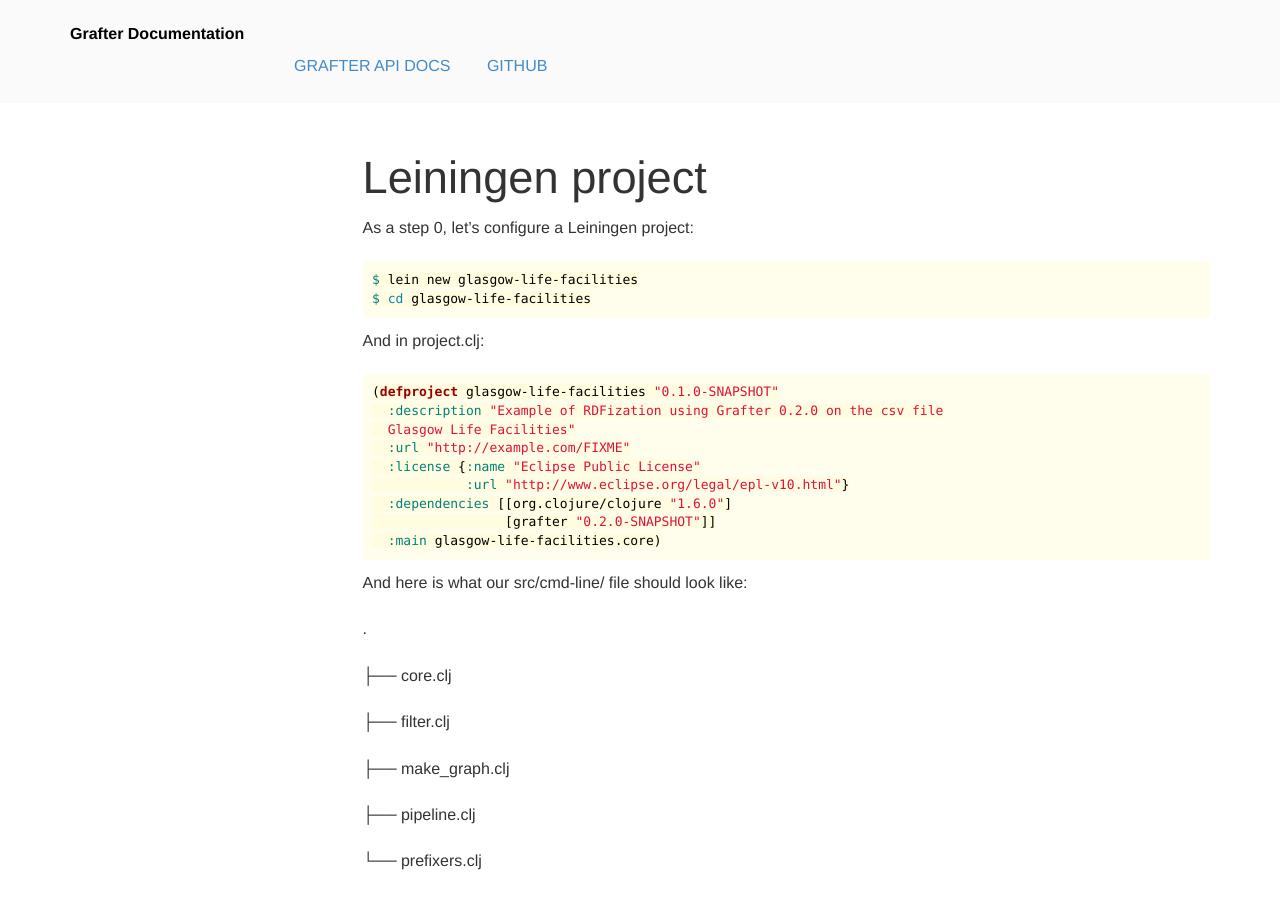
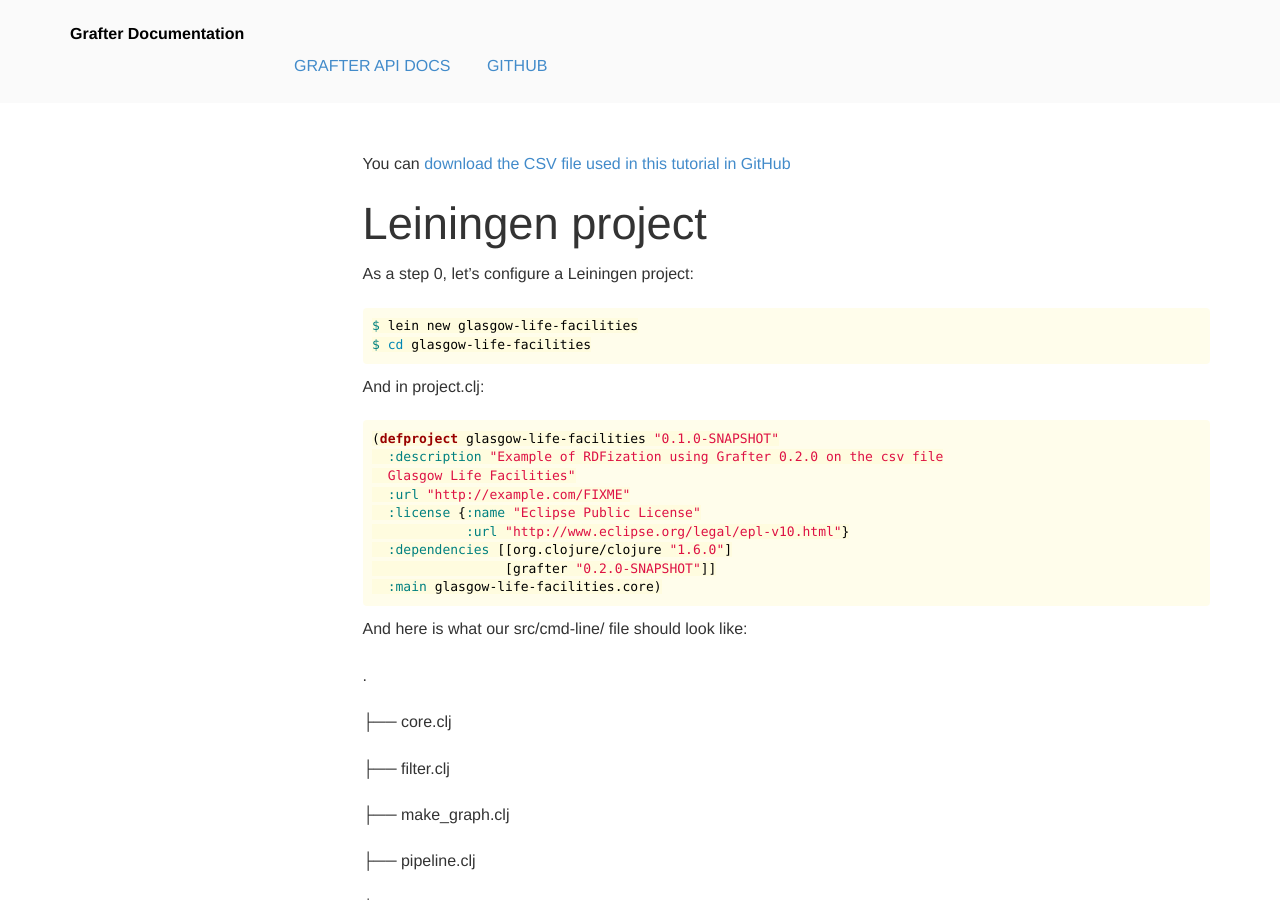
Before and after one commit to Swirrl/grafter-docs, a Jekyll site: the page built from _tutorials/951_command_line.md, in a window 1280 px wide and 900 px high. Built offline with Jekyll 4.4.1, drawn with Linux system fonts in a browser that asks for light colours.

```diff
--- a/_tutorials/951_command_line.md
+++ b/_tutorials/951_command_line.md
@@ -2,6 +2,8 @@
 layout: page
 title: Leiningen project
 ---
+
+You can [download the CSV file used in this tutorial in GitHub](https://github.com/Swirrl/grafter-rdf-example/blob/master/data/glasgow-life-facilities.csv)
 
 # Leiningen project
 As a step 0, let's configure a Leiningen project:
```
